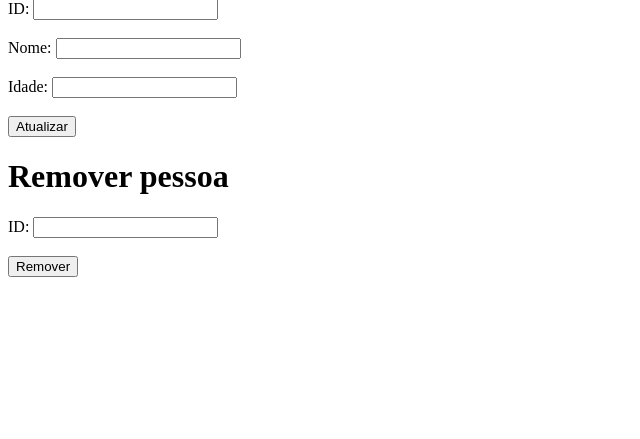
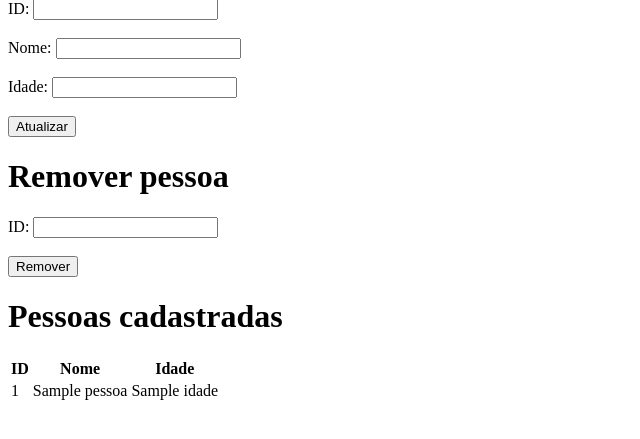
Before and after one commit to 10diieggos/ambiente_docker_python, a Flask app: template app/templates/form.html in a window 1280 px wide. Shown: the part 260-699 px from the top of the page, without its empty margins (0-640 px from the left). Run offline with Flask 2, Linux system fonts and the light colour scheme; the template is opened without the code that fills it: most values are stand-ins (such as "Sample title", 1, 10 or a date in 2020).

Commit message:
2 versao funcional

```diff
--- a/app/app.py
+++ b/app/app.py
@@ -1,56 +1,64 @@
-from flask import Flask, request, render_template
+from flask import Flask, render_template, request, flash, redirect, url_for
 import mysql.connector
 
 app = Flask(__name__)
+app.secret_key = 'mysecretkey'
 
-# Configurações do banco de dados
-db = mysql.connector.connect(
-  host="db",
-  user="root",
-  password="senha",
-  database="meu_banco"
-)
+# Configuração do banco de dados
+db_config = {
+    'host': 'db',
+    'user': 'root',
+    'password': 'senha',
+    'database': 'meu_banco'
+}
 
-# Rota principal que exibe o formulário para adicionar uma pessoa
+# Conexão com o banco de dados
+mysql = mysql.connector.connect(**db_config)
+
 @app.route('/')
 def index():
-    return render_template('form.html')
+    return render_template('index.html')
 
-# Rota que adiciona uma pessoa ao banco de dados
+@app.route('/form')
+def form():
+    cursor = mysql.cursor(dictionary=True)
+    cursor.execute('SELECT * FROM pessoas')
+    pessoas = cursor.fetchall()
+    cursor.close()
+    return render_template('form.html', pessoas=pessoas)
+
 @app.route('/add', methods=['POST'])
 def add_person():
-    cursor = db.cursor()
     nome = request.form['nome']
     idade = request.form['idade']
-    sql = "INSERT INTO pessoas (nome, idade) VALUES (%s, %s)"
-    val = (nome, idade)
-    cursor.execute(sql, val)
-    db.commit()
-    return 'Registro inserido com sucesso!'
+    cursor = mysql.cursor()
+    cursor.execute('INSERT INTO pessoas (nome, idade) VALUES (%s, %s)', (nome, idade))
+    mysql.commit()
+    cursor.close()
+    flash('Pessoa adicionada com sucesso!')
+    return redirect(url_for('form'))
 
-# Rota que atualiza uma pessoa no banco de dados
 @app.route('/update', methods=['POST'])
 def update_person():
-    cursor = db.cursor()
+    id = request.form['id']
     nome = request.form['nome']
     idade = request.form['idade']
-    id = request.form['id']
-    sql = "UPDATE pessoas SET nome = %s, idade = %s WHERE id = %s"
-    val = (nome, idade, id)
-    cursor.execute(sql, val)
-    db.commit()
-    return 'Registro atualizado com sucesso!'
+    cursor = mysql.cursor()
+    cursor.execute('UPDATE pessoas SET nome = %s, idade = %s WHERE id = %s', (nome, idade, id))
+    mysql.commit()
+    cursor.close()
+    flash('Pessoa atualizada com sucesso!')
+    return redirect(url_for('form'))
 
-# Rota que remove uma pessoa do banco de dados
 @app.route('/delete', methods=['POST'])
 def delete_person():
-    cursor = db.cursor()
     id = request.form['id']
-    sql = "DELETE FROM pessoas WHERE id = %s"
-    val = (id,)
-    cursor.execute(sql, val)
-    db.commit()
-    return 'Registro removido com sucesso!'
+    cursor = mysql.cursor()
+    cursor.execute('DELETE FROM pessoas WHERE id = %s', (id,))
+    mysql.commit()
+    cursor.close()
+    flash('Pessoa removida com sucesso!')
+    return redirect(url_for('form'))
 
 if __name__ == '__main__':
-    app.run(debug=True, host='0.0.0.0')
+    app.run(debug=True)
--- a/app/templates/form.html
+++ b/app/templates/form.html
@@ -28,5 +28,24 @@
           <input type="number" name="id" id="id"><br><br>
           <input type="submit" value="Remover">
       </form>
+      <h1>Pessoas cadastradas</h1>
+      <table>
+          <thead>
+              <tr>
+                  <th>ID</th>
+                  <th>Nome</th>
+                  <th>Idade</th>
+              </tr>
+          </thead>
+          <tbody>
+              {% for pessoa in pessoas %}
+              <tr>
+                  <td>{{ pessoa.id }}</td>
+                  <td>{{ pessoa.nome }}</td>
+                  <td>{{ pessoa.idade }}</td>
+              </tr>
+              {% endfor %}
+          </tbody>
+      </table>
   </body>
   </html>
```
Lines whose indentation alone changed are shown as unchanged.
